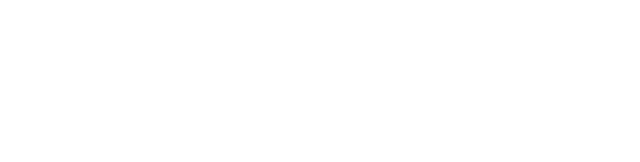
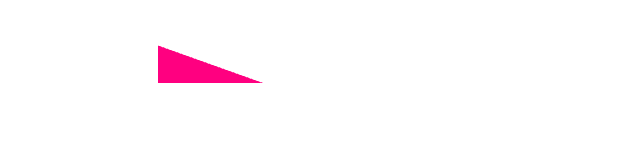
Before and after one commit to guillermoSb/webgl-renderer, a website built with webpack: page dist/index.html in a window 1280 px wide. Shown: the whole page, without its empty margins (0-640 px from the left). Built offline with nearby package versions, Linux system fonts and the light colour scheme.

Commit message:
Renderer now working with custom class

```diff
--- a/src/index.ts
+++ b/src/index.ts
@@ -1,11 +1,8 @@
-const canvas: HTMLCanvasElement = document.getElementById("renderer") as HTMLCanvasElement;
+/* eslint no-console:0 consistent-return:0 */
+"use strict";
 
-// Configure the canvas
-canvas.width = 1024;
-canvas.height = 768;
+import Renderer from "./renderer";
 
-const gl = canvas.getContext("webgl");	// Create the WebGl Context
+const r = new Renderer(1, 1);
 
-if (!gl) {
-	alert("WebGl is not available");
-}
+r.draw();
--- a/src/renderer.ts
+++ b/src/renderer.ts
@@ -0,0 +1,113 @@
+/**
+ * Defines the structure of a Renderer
+ */
+export default class Renderer {
+	// Dimensions for the renderer
+	width: number;
+	height: number;
+
+
+	constructor(width: number, height: number) {
+		// Initialize the renderer dimensions
+		this.width = width;
+		this.height = height;
+	}
+
+	draw() {
+		// Get A WebGL context
+		var canvas = document.querySelector("#renderer") as HTMLCanvasElement;
+		var gl = canvas.getContext("webgl");
+		if (!gl) {
+			return;
+		}
+		// Get the strings for our GLSL shaders
+		const vertexShaderSource = (document.querySelector("#vertex-shader-2d") as HTMLScriptElement).text;
+		const fragmentShaderSource = (document.querySelector("#fragment-shader-2d") as HTMLScriptElement).text;
+
+		// create GLSL shaders, upload the GLSL source, compile the shaders
+		var vertexShader = this.createShader(gl, gl.VERTEX_SHADER, vertexShaderSource);
+		var fragmentShader = this.createShader(gl, gl.FRAGMENT_SHADER, fragmentShaderSource);
+		// Link the two shaders into a program
+		var program = this.createProgram(gl, vertexShader, fragmentShader);
+
+		// look up where the vertex data needs to go.
+		var positionAttributeLocation = gl.getAttribLocation(program, "a_position");
+
+		// Create a buffer and put three 2d clip space points in it
+		var positionBuffer = gl.createBuffer();
+
+		// Bind it to ARRAY_BUFFER (think of it as ARRAY_BUFFER = positionBuffer)
+		gl.bindBuffer(gl.ARRAY_BUFFER, positionBuffer);
+
+		var positions = [
+			0, 0,
+			0, 0.5,
+			0.7, 0,
+		];
+		gl.bufferData(gl.ARRAY_BUFFER, new Float32Array(positions), gl.STATIC_DRAW);
+
+		// code above this line is initialization code.
+		// code below this line is rendering code.
+
+
+		// Tell WebGL how to convert from clip space to pixels
+		gl.viewport(0, 0, gl.canvas.width, gl.canvas.height);
+
+		// Clear the canvas
+		gl.clearColor(0, 0, 0, 0);
+		gl.clear(gl.COLOR_BUFFER_BIT);
+
+		// Tell it to use our program (pair of shaders)
+		gl.useProgram(program);
+
+		// Turn on the attribute
+		gl.enableVertexAttribArray(positionAttributeLocation);
+
+		// Bind the position buffer.
+		gl.bindBuffer(gl.ARRAY_BUFFER, positionBuffer);
+
+		// Tell the attribute how to get data out of positionBuffer (ARRAY_BUFFER)
+		var size = 2;          // 2 components per iteration
+		var type = gl.FLOAT;   // the data is 32bit floats
+		var normalize = false; // don't normalize the data
+		var stride = 0;        // 0 = move forward size * sizeof(type) each iteration to get the next position
+		var offset = 0;        // start at the beginning of the buffer
+		gl.vertexAttribPointer(
+			positionAttributeLocation, size, type, normalize, stride, offset);
+
+		// draw
+		var primitiveType = gl.TRIANGLES;
+		var offset = 0;
+		var count = 3;
+		gl.drawArrays(primitiveType, offset, count);
+	}
+
+	createShader(gl: any, type: any, source: any) {
+		var shader = gl.createShader(type);
+		gl.shaderSource(shader, source);
+		gl.compileShader(shader);
+		var success = gl.getShaderParameter(shader, gl.COMPILE_STATUS);
+		if (success) {
+			return shader;
+		}
+
+		console.error(gl.getShaderInfoLog(shader));
+		gl.deleteShader(shader);
+	}
+
+	createProgram(gl: any, vertexShader: any, fragmentShader: any) {
+		var program = gl.createProgram();
+		gl.attachShader(program, vertexShader);
+		gl.attachShader(program, fragmentShader);
+		gl.linkProgram(program);
+		var success = gl.getProgramParameter(program, gl.LINK_STATUS);
+		if (success) {
+			return program;
+		}
+
+		console.error(gl.getProgramInfoLog(program));
+		gl.deleteProgram(program);
+	}
+
+
+}
--- a/webpack.config.js
+++ b/webpack.config.js
@@ -25,6 +25,9 @@ module.exports = {
 			},
 		]
 	},
+	resolve: {
+		extensions: [".js", ".jsx", ".ts", ".tsx"],
+	},
 	devServer: {
 		static: {
 			directory: path.join(__dirname, "/dist")
```
Also changed, not shown: dist/index.html, dist/index.js, 1 other file.
